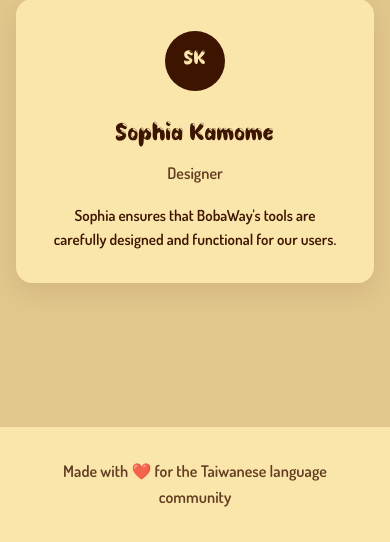
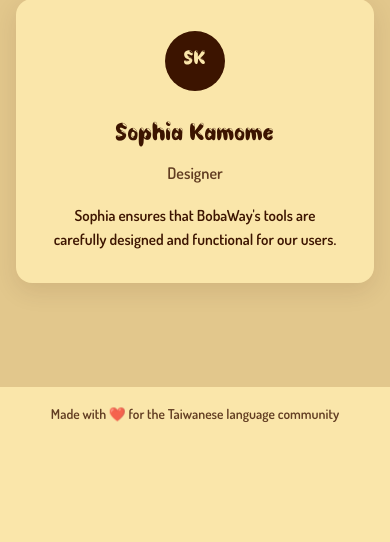
Before and after one commit to taliyah0x0/BobaWay, a Flask app: page /about in a window 390 px wide. Shown: the part 2687-3229 px from the top of the page. After the commit the page ends 3109 px from the top, so only its background shows below. Run offline with Flask 3, Linux system fonts and the light colour scheme.

Commit message:
footer mobile formatting

```diff
--- a/static/styles/home.css
+++ b/static/styles/home.css
@@ -428,6 +428,15 @@ body {
   .about-title {
     font-size: 1.5rem;
   }
+
+  .footer {
+    padding: 1.5rem 1rem;
+    margin-top: 2rem;
+  }
+
+  .footer-text {
+    font-size: 0.9rem;
+  }
 }
 
 @media (max-width: 480px) {
@@ -459,6 +468,15 @@ body {
   .tool-title {
     font-size: 1.25rem;
   }
+
+  .footer {
+    padding: 1rem 0.75rem;
+    margin-top: 1.5rem;
+  }
+
+  .footer-text {
+    font-size: 0.85rem;
+  }
 }
 
 /* Animation for cards */
```
